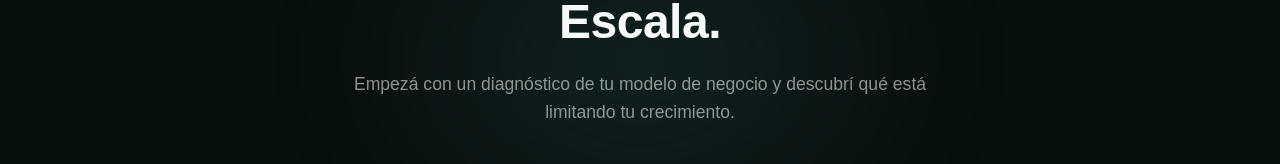
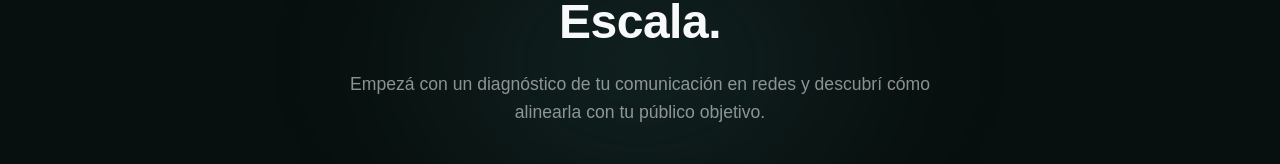
Before and after one commit to BustosFacundo/AzenzaIA, a React (Vite) app in the folder frontend/: page / in a window 1280 px wide. Shown: the part 3049-3213 px from the top of the page. Built offline with nearby package versions, Linux system fonts and the light colour scheme.

Commit message:
Cambios menores en textos

```diff
--- a/frontend/src/pages/Inicio.jsx
+++ b/frontend/src/pages/Inicio.jsx
@@ -276,8 +276,8 @@ export function Inicio() {
                         Estrategia. Estructura. Escala.
                     </h2>
                     <p className="cta__desc">
-                        Empezá con un diagnóstico de tu modelo de negocio y descubrí
-                        qué está limitando tu crecimiento.
+                        Empezá con un diagnóstico de tu comunicación en redes y descubrí
+                        cómo alinearla con tu público objetivo.
                     </p>
                     <button className="btn-primary btn-primary--lg" onClick={() => navigate("/analisis")}>
                         Comenzar diagnóstico gratuito
```
